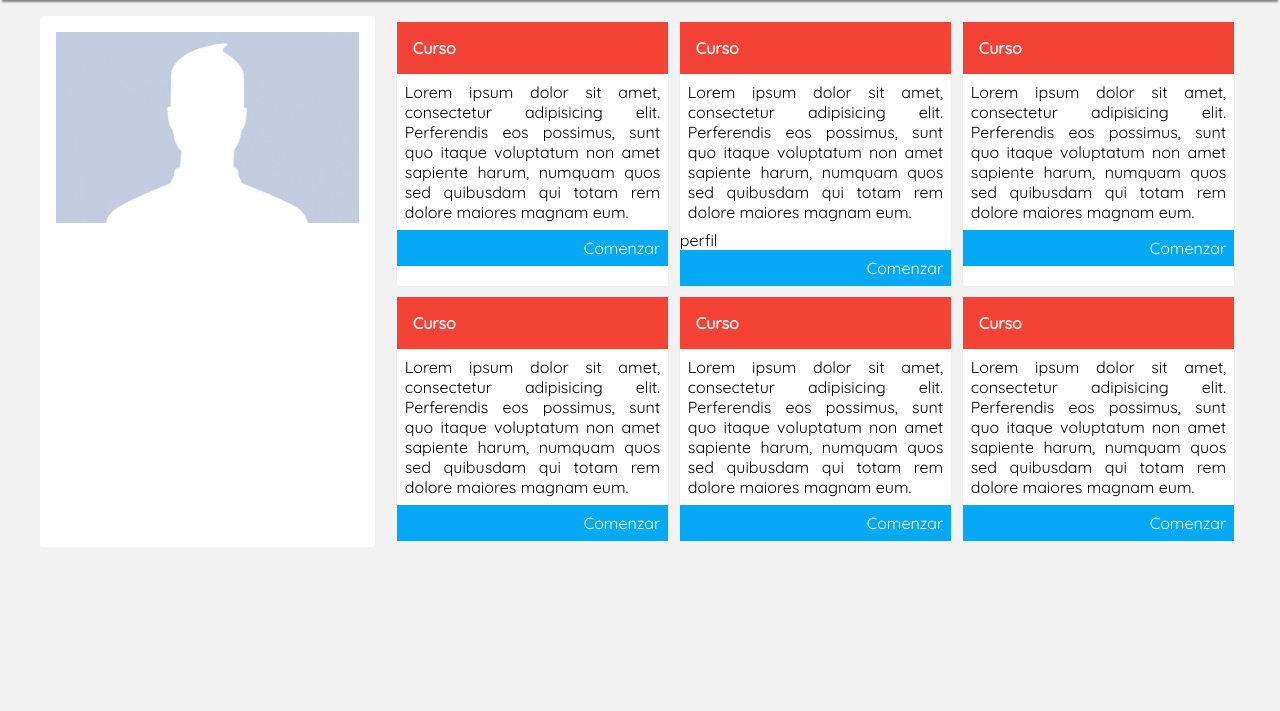
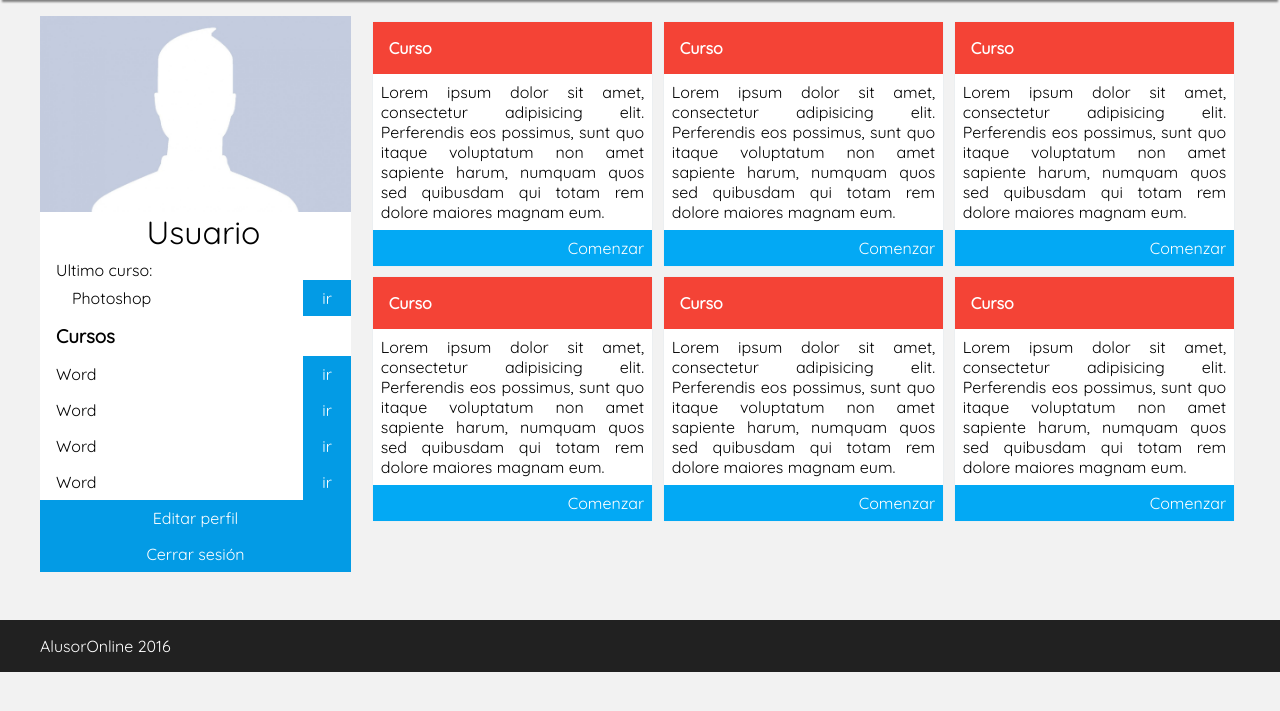
Before and after one commit to alusor/Paideia, a PHP site: page /cursos_d.html in a window 1280 px wide. Shown: the part 52-763 px from the top of the page. Run offline with PHP 8.4, Linux system fonts and the light colour scheme; some web fonts are replaced.

Commit message:
Lateral de usuario

```diff
--- a/cursos_d.html
+++ b/cursos_d.html
@@ -28,6 +28,18 @@
         <div class="container">
             <aside>
                 <img src="img/perfil.jpg" alt="">
+                <nav>
+                    <span class="user">Usuario</span>
+                    <span>Ultimo curso:<li>Photoshop<a href="">ir</a></li></span>
+                    <span><h3>Cursos</h3></span>
+                    <li>Word <a href="">ir</a></li>
+                    <li>Word <a href="">ir</a></li>
+                    <li>Word <a href="">ir</a></li>
+                    <li>Word <a href="">ir</a></li>
+                    <a href="">Editar perfil</a>
+                    <a href="">Cerrar sesión</a>
+                </nav>
+
             </aside>
             <article>
                 <div class="cartaCurso">
@@ -47,7 +59,7 @@
                     <div class="contenidoCarta">
                         Lorem ipsum dolor sit amet, consectetur adipisicing elit. Perferendis eos possimus, sunt quo itaque voluptatum non amet sapiente harum, numquam quos sed quibusdam qui totam rem dolore maiores magnam eum.
                         </div>
-                    perfil
+
                     <a href="#" class="incripcion">Comenzar</a>
                 </div><div class="cartaCurso">
                     <div class="tituloCarta">
@@ -92,7 +104,9 @@
         </div>
     </main>
     <footer>
-
+        <div class="container">
+            AlusorOnline 2016
+        </div>
     </footer>
 </body>
 </html>
--- a/style.css
+++ b/style.css
@@ -8,11 +8,58 @@
 body{
     background: #f2f2f2;
 }
-nav{
+header nav{
     background: #039BE5;
     color: white;
     box-shadow: 0 4px 2px -2px gray;
     margin-bottom: 1rem;
+}
+aside nav{
+    display: flex;
+    flex-direction: column;
+    align-content: flex-start;
+
+}
+aside nav span{
+    padding-left: 1rem;
+}
+ aside nav span{
+    list-style: none;
+        margin-bottom: .5rem;
+}
+aside nav h3
+{}
+aside nav li{
+    padding-left: 1rem;
+    display: flex;
+    justify-content: space-between;
+    align-items: center;
+    color: black;
+    transition: all .5s;
+}
+aside nav li a{
+    width: 2rem;
+    transition: all .5s;
+}
+aside nav li:hover{
+   /* background: #039BE5;
+    color: white;*/
+
+}
+aside nav li a:hover{
+
+    width: 5rem;
+}
+aside nav a{
+    text-decoration: none;
+    color: white;
+    text-align: center;
+    background:  #039BE5;
+    padding: .5rem;
+}
+.user{
+    text-align: center;
+    font-size: 2rem;
 }
 .container{
     max-width: 1200px;
@@ -38,11 +85,13 @@ nav{
 main .container {
     display: flex;
     flex-wrap: nowrap;
+    align-items: flex-start;
 }
 main .container aside{
     margin-right: 1rem;
-    padding: 1rem;
     flex: 1 5 25%;
+    display: flex;
+    flex-direction: column;
     border-radius: 3px;
     background: white;
 }
@@ -87,3 +136,9 @@ main .container article{
 .incripcion:hover{
     background: #0288D1;
 }
+footer{
+    margin-top: 3rem;
+    color: white;
+    padding: 1rem;
+    background: #212121;
+}
```
